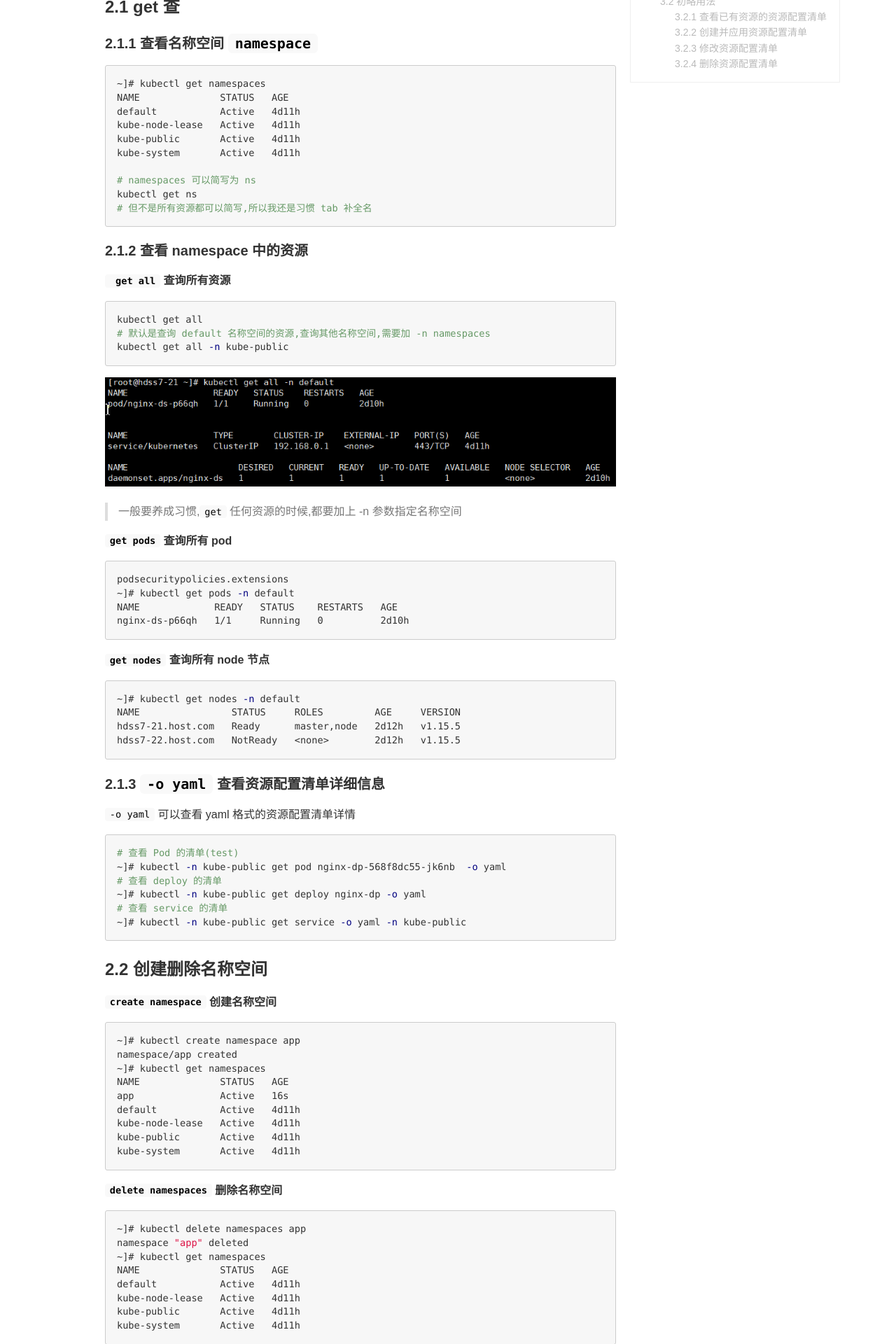
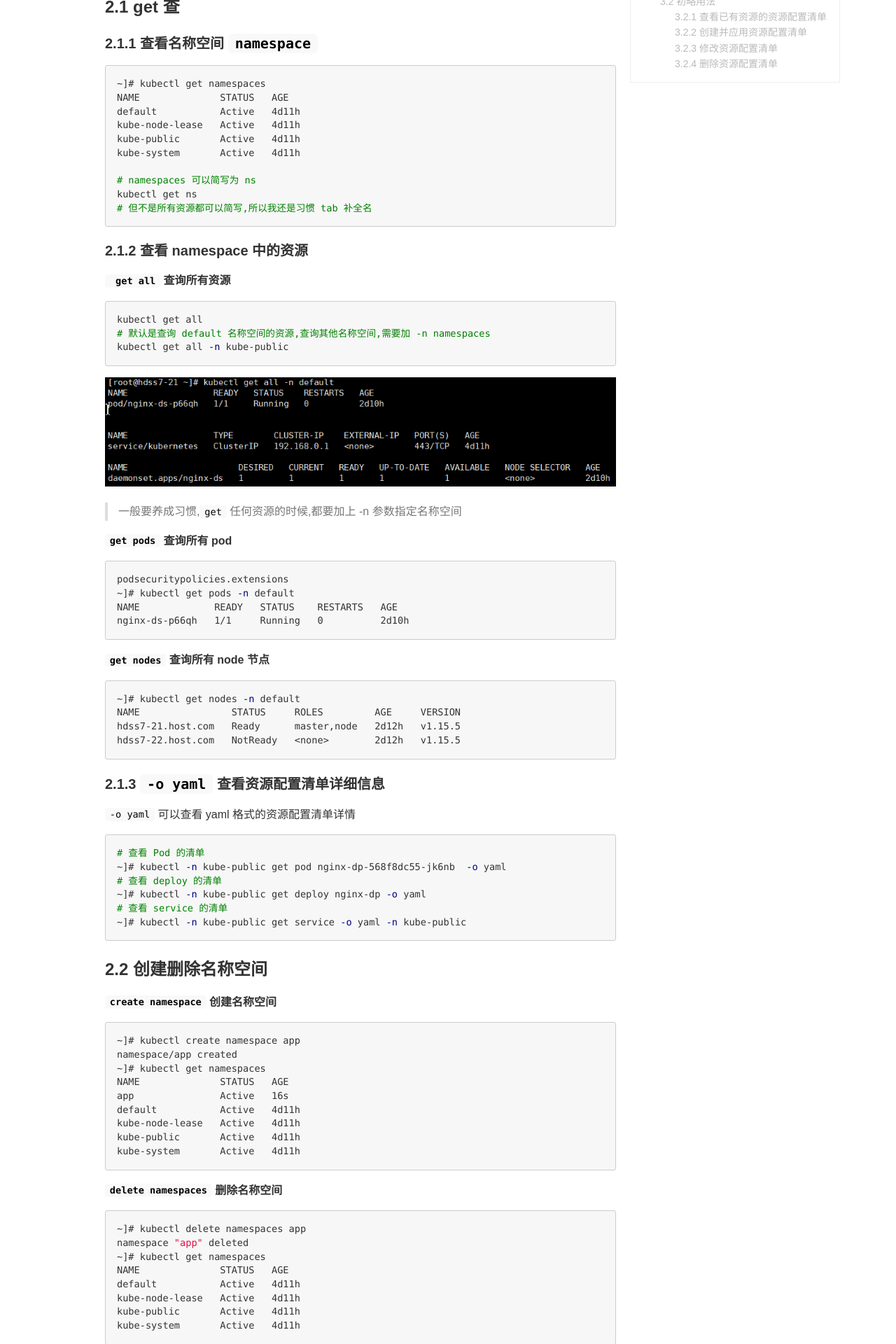
Before and after one commit to outmanzzq/outmanzzq.github.io, a Jekyll site: the page built from _posts/2022-04-15-k8s02.md, in a window 1280 px wide. Shown: the part 801-2721 px from the top of the page at 70% size. Built offline with Jekyll 4.4.1, drawn with Linux system fonts in a browser that asks for light colours; comment, search, counter and statistics services are not loaded.

Commit message:
update code style

````diff
--- a/_posts/2022-04-15-k8s02.md
+++ b/_posts/2022-04-15-k8s02.md
@@ -86,7 +86,7 @@ hdss7-22.host.com   NotReady   <none>        2d12h   v1.15.5
 `-o yaml` 可以查看 yaml 格式的资源配置清单详情
 
 ```shell
-# 查看 Pod 的清单(test)
+# 查看 Pod 的清单
 ~]# kubectl -n kube-public get pod nginx-dp-568f8dc55-jk6nb  -o yaml
 # 查看 deploy 的清单
 ~]# kubectl -n kube-public get deploy nginx-dp -o yaml
````
Also changed, not shown: assets/vendor/primer-markdown/dist/user-content.min.css.
